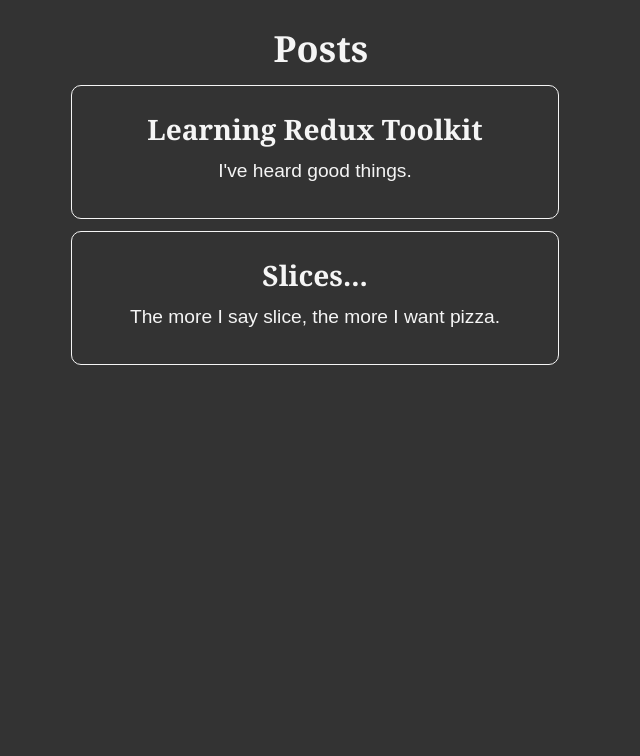
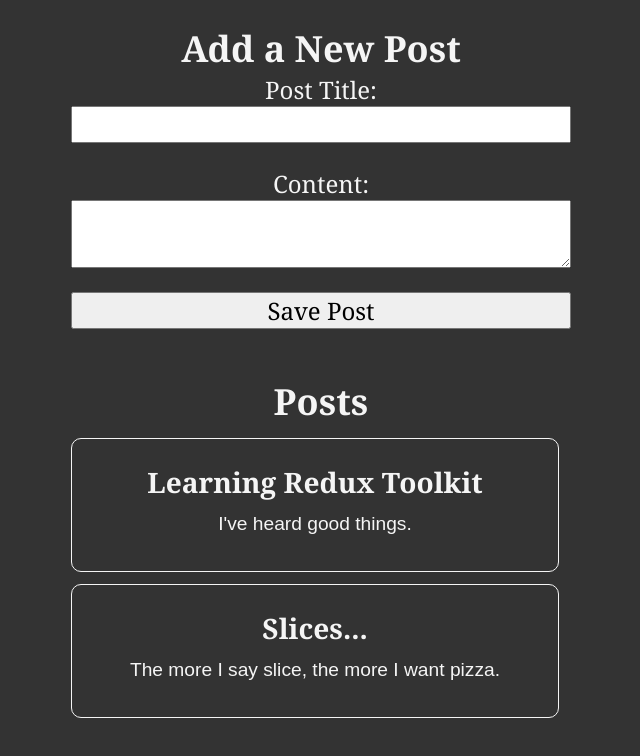
Before and after one commit to monello/react-redux-tk, a React (Create React App) app: page / in a window 1280 px wide. Shown: the top 756 px of the page, without its empty margins (319-959 px from the left). Built offline with nearby package versions, Linux system fonts and the light colour scheme.

Commit message:
feat: implement the postAdded redux action on the form

```diff
--- a/src/App.tsx
+++ b/src/App.tsx
@@ -1,9 +1,11 @@
 import PostsList from "./features/posts/PostsList";
+import AddPostForm from "./features/posts/AddPostForm";
 import "./App.css";
 
 function App() {
     return (
         <main className="App">
+            <AddPostForm />
             <PostsList />
         </main>
     );
--- a/src/features/posts/AddPostForm.tsx
+++ b/src/features/posts/AddPostForm.tsx
@@ -1,6 +1,12 @@
 import { useState } from "react";
+import { useDispatch } from "react-redux";
+import { nanoid } from "@reduxjs/toolkit";
+
+import { postsActions } from "./postsSlice";
 
 const AddPostForm = () => {
+    const dispatch = useDispatch();
+
     const [title, setTitle] = useState("");
     const [content, setContent] = useState("");
 
@@ -8,6 +14,20 @@
         setTitle(e.target.value);
     const onContentChanged = (e: React.ChangeEvent<HTMLTextAreaElement>) =>
         setContent(e.target.value);
+
+    const onSavePostClick = () => {
+        if (title && content) {
+            dispatch(
+                postsActions.postAdded({
+                    id: nanoid(),
+                    title,
+                    content,
+                })
+            );
+            setTitle("");
+            setContent("");
+        }
+    };
 
     return (
         <section>
@@ -28,6 +48,9 @@
                     value={content}
                     onChange={onContentChanged}
                 ></textarea>
+                <button type="button" onClick={onSavePostClick}>
+                    Save Post
+                </button>
             </form>
         </section>
     );
```
